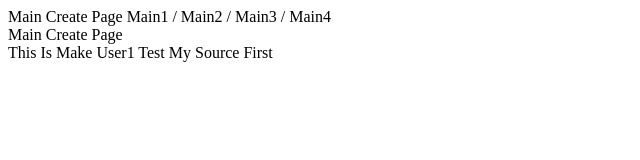
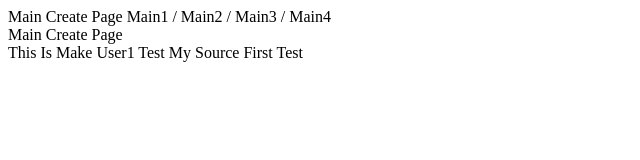
Before and after one commit to goinmul74/company-project, a plain HTML site: page index.html in a window 1280 px wide. Shown: the full height of the page, 0-640 px from the left. Drawn offline with Linux system fonts and the light colour scheme.

Commit message:
USER1 : Second Commit

```diff
--- a/index.html
+++ b/index.html
@@ -9,7 +9,7 @@
     <nav>Main Create Page Main1 / Main2 / Main3 / Main4</nav>
     <main></main>
     <nav>Main Create Page</nav>
-    <main>This Is Make User1 Test My Source First</main>
+    <main>This Is Make User1 Test My Source First Test</main>
     <footer></footer>
   </body>
 </html>
```
